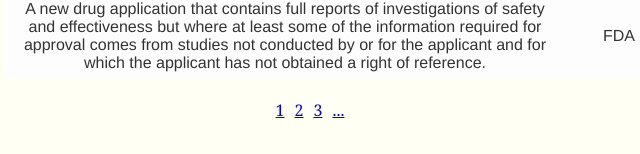
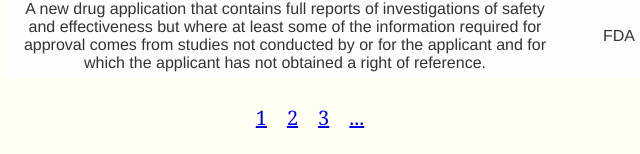
Before and after one commit to hydrosquall/acropunctureV2, a website: page build/index.html in a window 1280 px wide. Shown: the part 887-1041 px from the top of the page, 350-990 px from the left. Drawn offline with Linux system fonts and the light colour scheme.

```diff
--- a/build/index.html
+++ b/build/index.html
@@ -13,7 +13,8 @@
 }
 .pagination li {
   display: inline-block;
-  padding: 5px;
+  padding: 10px;
+  font-size:20px;
 }
 .sort {
   padding-left: 10px;
--- a/gulpfile.js
+++ b/gulpfile.js
@@ -40,7 +40,7 @@
      .pipe(gulp.dest(config.build + "js/"));
 });
 
-gulp.task('deploy', function() {
+gulp.task('deploy', ['build-templates'], function() {
     return gulp
       .src(config.build + '**/*.*')
       .pipe($.ghPages());
```
